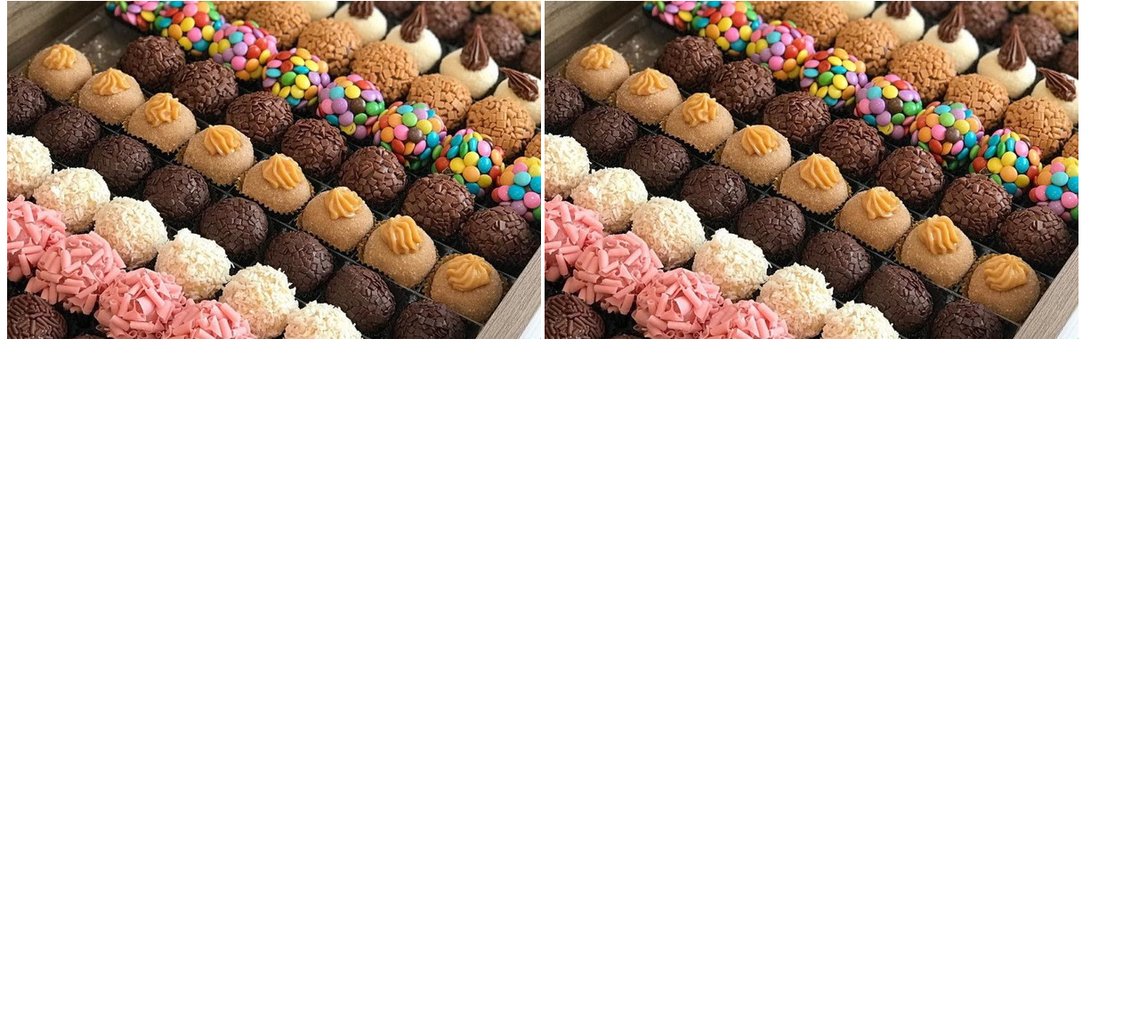
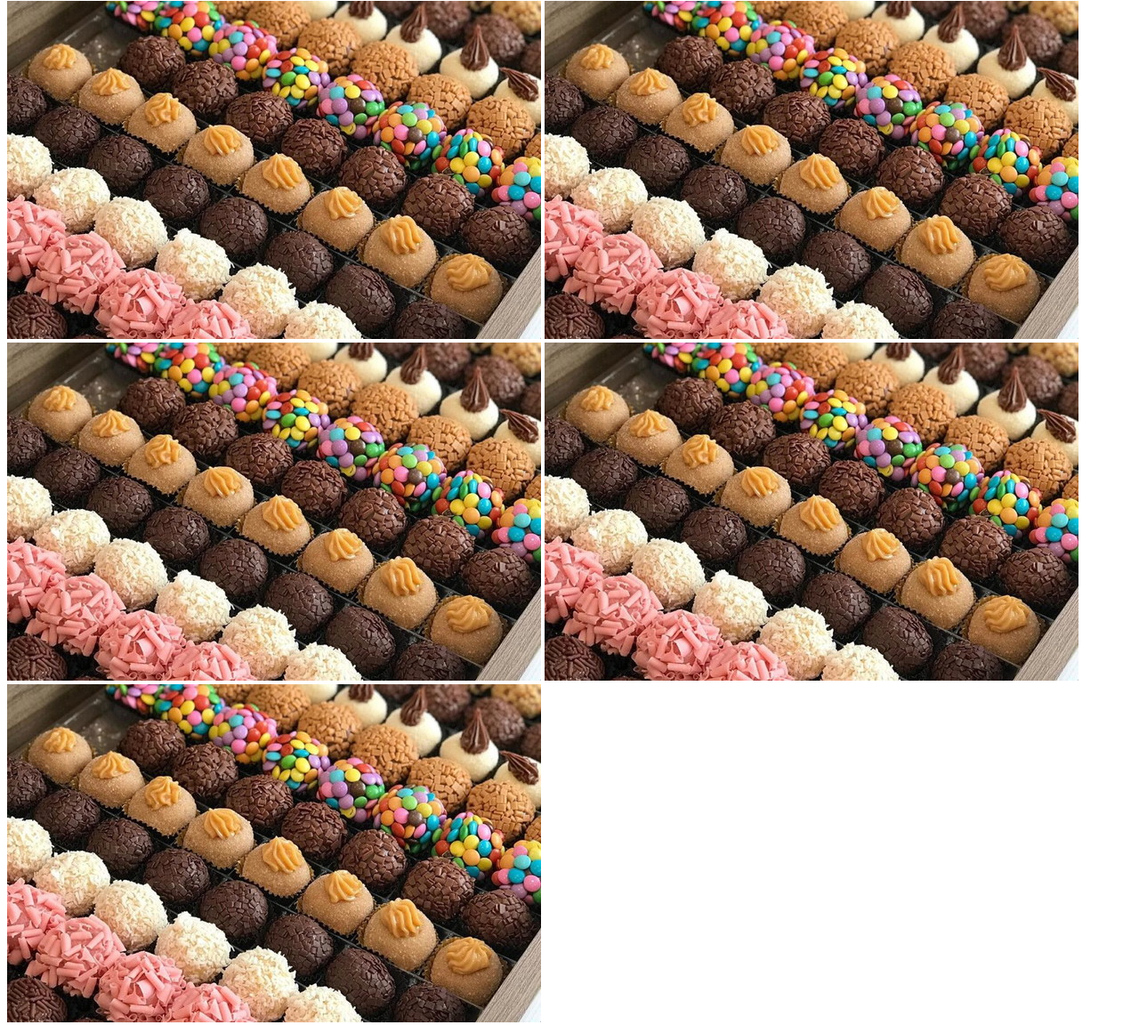
Before and after one commit to BoariniLucas/float-button, a plain HTML site: page index.html in a window 1280 px wide. Shown: the part 847-2008 px from the top of the page at 89% size. Before the commit the page ends 1240 px from the top, so only its background shows below. Drawn offline with Linux system fonts and the light colour scheme.

Commit message:
acrescentando imagens

```diff
--- a/index.html
+++ b/index.html
@@ -24,5 +24,9 @@
     <img src="img/brigadeiro-gourmet-brigadeiro-belga.jpg">
     <img src="img/brigadeiro-gourmet-brigadeiro-belga.jpg">
 
+    <img src="img/brigadeiro-gourmet-brigadeiro-belga.jpg">
+    <img src="img/brigadeiro-gourmet-brigadeiro-belga.jpg">
+    <img src="img/brigadeiro-gourmet-brigadeiro-belga.jpg">
+
 </body>
 </html>
```
